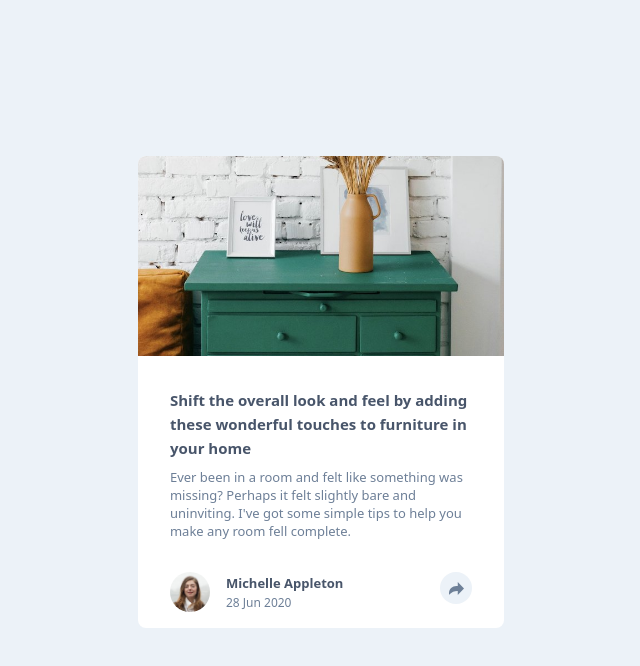
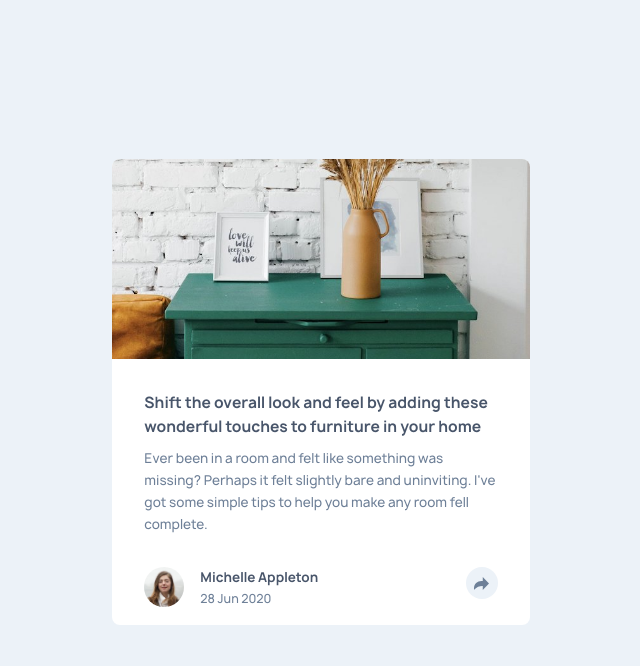
Before and after one commit to jamesbarnett/apc-js-fm, a website built with Vite: page index.html in a window 1280 px wide. Shown: the whole page, without its empty margins (319-959 px from the left). Built offline with nearby package versions, Linux system fonts and the light colour scheme; files whose address does not match are found by name.

Commit message:
Reorganized some assets

```diff
--- a/style.css
+++ b/style.css
@@ -3,7 +3,7 @@
   font-display: swap;
   font-style: normal;
   font-weight: 500;
-  src: url("./fonts/manrope.medium.woff2") format("woff2");
+  src: url("/fonts/manrope.medium.woff2") format("woff2");
 }
 
 @font-face {
@@ -11,7 +11,7 @@
   font-display: swap;
   font-style: normal;
   font-weight: 700;
-  src: url("./fonts/manrope.bold.woff2") format("woff2");
+  src: url("/fonts/manrope.bold.woff2") format("woff2");
 }
 
 :root {
```
Also changed, not shown: public/fonts/manrope.bold.woff2 (deleted), public/fonts/manrope.medium.woff2 (deleted), public/fonts/manrope.regular.woff2 (deleted), public/fonts/manrope.semibold.woff2 (deleted).
